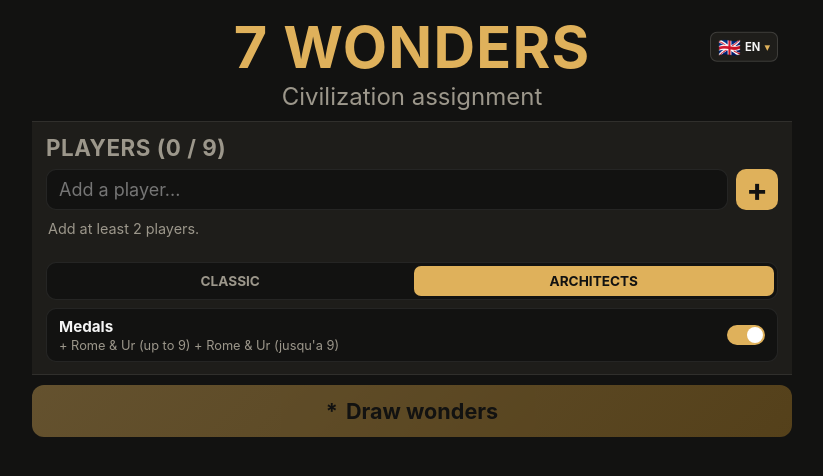
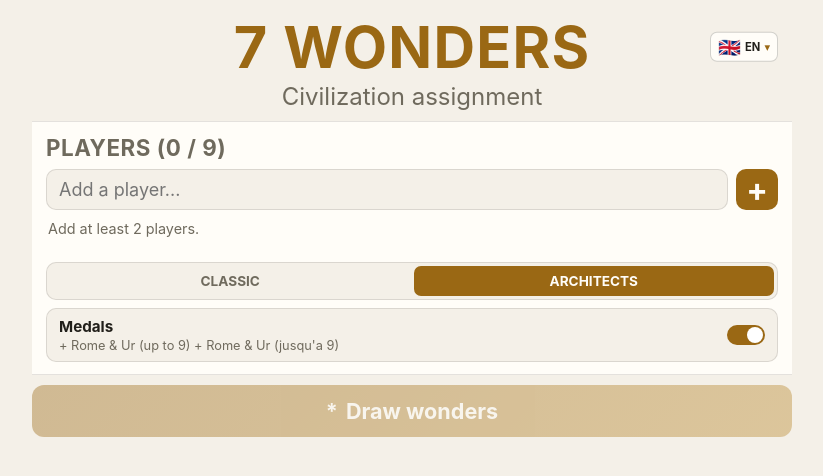
Before and after one commit to herve-proeschel/7wondersArchitects, a React (Vite) app: page / in a window 1280 px wide. Shown: the top 476 px of the page, without its empty margins (228-1051 px from the left). Built offline with nearby package versions, Linux system fonts and the light colour scheme.

Commit message:
support light and dark mode (#10)

```diff
--- a/src/App.tsx
+++ b/src/App.tsx
@@ -239,6 +239,22 @@
     writeStorage(LANGUAGE_STORAGE_KEY, language)
     document.documentElement.lang = language
   }, [language])
+
+  useEffect(() => {
+    const colorScheme = window.matchMedia('(prefers-color-scheme: dark)')
+    const themeColor = document.querySelector('meta[name="theme-color"]')
+    const updateThemeColor = () => {
+      themeColor?.setAttribute(
+        'content',
+        colorScheme.matches ? '#121211' : '#f4f0e8',
+      )
+    }
+
+    updateThemeColor()
+    colorScheme.addEventListener('change', updateThemeColor)
+
+    return () => colorScheme.removeEventListener('change', updateThemeColor)
+  }, [])
 
   useEffect(() => {
     writeStorage(MEDALS_STORAGE_KEY, String(medalsEnabled))
--- a/src/index.css
+++ b/src/index.css
@@ -1,9 +1,37 @@
 :root {
   font-family: -apple-system, BlinkMacSystemFont, 'Segoe UI', sans-serif;
-  color: #f5f5f5;
-  background: #121211;
+  color-scheme: dark light;
+  --color-page: #121211;
+  --color-surface: #1e1d1a;
+  --color-surface-raised: #282622;
+  --color-input: #121211;
+  --color-text: #f5f5f5;
+  --color-muted: #9c978b;
+  --color-accent: #dfb15b;
+  --color-accent-dark: #121211;
+  --color-border: rgba(255, 255, 255, 0.08);
+  --color-border-strong: rgba(255, 255, 255, 0.14);
+  --color-shadow: rgba(0, 0, 0, 0.35);
+  color: var(--color-text);
+  background: var(--color-page);
   font-synthesis: none;
   text-rendering: optimizeLegibility;
+}
+
+@media (prefers-color-scheme: light) {
+  :root {
+    --color-page: #f4f0e8;
+    --color-surface: #fffdf8;
+    --color-surface-raised: #e9e2d5;
+    --color-input: #f4f0e8;
+    --color-text: #211f1a;
+    --color-muted: #6f6a5d;
+    --color-accent: #9a6814;
+    --color-accent-dark: #fffdf8;
+    --color-border: rgba(33, 31, 26, 0.12);
+    --color-border-strong: rgba(33, 31, 26, 0.2);
+    --color-shadow: rgba(33, 31, 26, 0.18);
+  }
 }
 
 * {
@@ -33,12 +61,12 @@
 html,
 body {
   min-width: 320px;
-  background: #121211;
+  background: var(--color-page);
   overflow: hidden;
 }
 
 body {
-  color: #f5f5f5;
+  color: var(--color-text);
 }
 
 button {
@@ -47,7 +75,7 @@
 
 button:focus-visible,
 input:focus-visible {
-  outline: 2px solid #dfb15b;
+  outline: 2px solid var(--color-accent);
   outline-offset: 2px;
 }
 
@@ -68,7 +96,7 @@
   place-content: center;
   gap: 12px;
   padding: 24px;
-  color: #f5f5f5;
+  color: var(--color-text);
   text-align: center;
 }
 
@@ -77,14 +105,14 @@
 }
 
 .error-screen p {
-  color: #dfb15b;
+  color: var(--color-accent);
   overflow-wrap: anywhere;
 }
 
 .error-screen button {
   padding: 10px 14px;
-  color: #121211;
-  background: #dfb15b;
+  color: var(--color-accent-dark);
+  background: var(--color-accent);
   border: 0;
   border-radius: 10px;
   font-weight: 700;
@@ -125,9 +153,9 @@
   justify-content: center;
   gap: 4px;
   padding: 5px 7px;
-  color: #f5f5f5;
-  background: #1e1d1a;
-  border: 1px solid rgba(255, 255, 255, 0.14);
+  color: var(--color-text);
+  background: var(--color-surface);
+  border: 1px solid var(--color-border-strong);
   border-radius: 7px;
   font-size: 1.15rem;
   line-height: 1;
@@ -139,7 +167,7 @@
 }
 
 .language-chevron {
-  color: #dfb15b;
+  color: var(--color-accent);
   font-size: 0.7rem;
 }
 
@@ -152,17 +180,17 @@
   min-width: 82px;
   gap: 2px;
   padding: 4px;
-  background: #1e1d1a;
-  border: 1px solid rgba(255, 255, 255, 0.14);
+  background: var(--color-surface);
+  border: 1px solid var(--color-border-strong);
   border-radius: 8px;
-  box-shadow: 0 8px 18px rgba(0, 0, 0, 0.35);
+  box-shadow: 0 8px 18px var(--color-shadow);
 }
 
 .language-option {
   display: flex;
   align-items: center;
   gap: 8px;
-  color: #dfb15b;
+  color: var(--color-accent);
   padding: 7px 8px;
   background: transparent;
   border: 0;
@@ -172,8 +200,8 @@
 
 .language-option:hover,
 .language-option.selected {
-  color: #121211;
-  background: #dfb15b;
+  color: var(--color-accent-dark);
+  background: var(--color-accent);
 }
 
 .visually-hidden {
@@ -186,14 +214,14 @@
 }
 
 h1 {
-  color: #dfb15b;
+  color: var(--color-accent);
   font-size: clamp(2rem, 8vw, 3.6rem);
   letter-spacing: 1.2px;
   text-transform: uppercase;
 }
 
 .subtitle {
-  color: #9c978b;
+  color: var(--color-muted);
   font-size: clamp(0.75rem, 3.4vw, 1.5rem);
 }
 
@@ -204,16 +232,16 @@
   flex-direction: column;
   gap: 8px;
   padding: 12px 14px;
-  background: #1e1d1a;
-  border-top: 1px solid rgba(255, 255, 255, 0.08);
-  border-bottom: 1px solid rgba(255, 255, 255, 0.08);
+  background: var(--color-surface);
+  border-top: 1px solid var(--color-border);
+  border-bottom: 1px solid var(--color-border);
 }
 
 .card-title {
   display: flex;
   align-items: center;
   justify-content: space-between;
-  color: #9c978b;
+  color: var(--color-muted);
   font-size: clamp(1rem, 4vw, 1.4rem);
   font-weight: 700;
   letter-spacing: 0.5px;
@@ -229,15 +257,15 @@
   min-width: 0;
   flex: 1;
   padding: 9px 12px;
-  color: #f5f5f5;
-  background: #121211;
-  border: 1px solid rgba(255, 255, 255, 0.08);
+  color: var(--color-text);
+  background: var(--color-input);
+  border: 1px solid var(--color-border);
   border-radius: 10px;
   font-size: 18px;
 }
 
 .text-input:focus {
-  border-color: #dfb15b;
+  border-color: var(--color-accent);
   outline: none;
 }
 
@@ -246,8 +274,8 @@
   width: 42px;
   align-items: center;
   justify-content: center;
-  color: #121211;
-  background: #dfb15b;
+  color: var(--color-accent-dark);
+  background: var(--color-accent);
   border: 0;
   border-radius: 10px;
   font-size: 2rem;
@@ -265,7 +293,7 @@
 }
 
 .empty-state {
-  color: #9c978b;
+  color: var(--color-muted);
   font-size: 0.9rem;
 }
 
@@ -274,16 +302,16 @@
   align-items: center;
   gap: 6px;
   padding: 4px 10px;
-  color: #f5f5f5;
-  background: #282622;
-  border: 1px solid rgba(255, 255, 255, 0.08);
+  color: var(--color-text);
+  background: var(--color-surface-raised);
+  border: 1px solid var(--color-border);
   border-radius: 16px;
   font-size: 1rem;
 }
 
 .chip-delete,
 .clear-btn {
-  color: #9c978b;
+  color: var(--color-muted);
   background: none;
   border: 0;
 }
@@ -303,10 +331,10 @@
   align-items: center;
   justify-content: space-between;
   padding: 8px 12px;
-  color: #f5f5f5;
+  color: var(--color-text);
   text-align: left;
-  background: #121211;
-  border: 1px solid rgba(255, 255, 255, 0.08);
+  background: var(--color-input);
+  border: 1px solid var(--color-border);
   border-radius: 10px;
 }
 
@@ -325,14 +353,14 @@
   grid-template-columns: repeat(2, 1fr);
   gap: 3px;
   padding: 3px;
-  background: #121211;
-  border: 1px solid rgba(255, 255, 255, 0.08);
+  background: var(--color-input);
+  border: 1px solid var(--color-border);
   border-radius: 10px;
 }
 
 .mode-toggle-button {
   padding: 7px 10px;
-  color: #9c978b;
+  color: var(--color-muted);
   background: transparent;
   border: 0;
   border-radius: 7px;
@@ -342,12 +370,12 @@
 }
 
 .mode-toggle-button.active {
-  color: #121211;
-  background: #dfb15b;
+  color: var(--color-accent-dark);
+  background: var(--color-accent);
 }
 
 .extension-heading {
-  color: #9c978b;
+  color: var(--color-muted);
   font-size: 0.85rem;
   font-weight: 700;
   text-transform: uppercase;
@@ -359,11 +387,12 @@
 }
 
 .extension-row strong {
+  color: var(--color-text);
   font-size: 0.95rem;
 }
 
 .extension-row small {
-  color: #9c978b;
+  color: var(--color-muted);
   font-size: 0.8rem;
 }
 
@@ -372,7 +401,7 @@
   width: 38px;
   height: 20px;
   flex-shrink: 0;
-  background: #3a3834;
+  background: var(--color-surface-raised);
   border-radius: 30px;
   transition: background-color 0.2s;
 }
@@ -390,7 +419,7 @@
 }
 
 .switch.active {
-  background: #dfb15b;
+  background: var(--color-accent);
 }
 
 .switch.active::after {
@@ -405,8 +434,8 @@
   gap: 8px;
   padding-top: 13px;
   padding-bottom: 13px;
-  color: #121211;
-  background: linear-gradient(135deg, #dfb15b, #b88628);
+  color: var(--color-accent-dark);
+  background: linear-gradient(135deg, var(--color-accent), #b88628);
   border: 0;
   border-radius: 12px;
   box-shadow: 0 3px 10px rgba(223, 177, 91, 0.25);
@@ -440,9 +469,9 @@
   align-items: center;
   justify-content: space-between;
   padding: 10px 14px;
-  background: #1e1d1a;
-  border: 1px solid rgba(255, 255, 255, 0.08);
-  border-left: 4px solid #dfb15b;
+  background: var(--color-surface);
+  border: 1px solid var(--color-border);
+  border-left: 4px solid var(--color-accent);
   border-radius: 10px;
   animation: pop 0.2s ease-out forwards;
 }
@@ -456,13 +485,13 @@
 }
 
 .first-player-flag {
-  color: #dfb15b;
+  color: var(--color-accent);
   font-size: 1rem;
   line-height: 1;
 }
 
 .res-wonder {
-  color: #dfb15b;
+  color: var(--color-accent);
   font-size: 1.1rem;
   font-weight: 700;
 }
@@ -473,9 +502,9 @@
   align-items: center;
   justify-content: center;
   padding: 10px 12px;
-  color: #dfb15b;
-  background: #121211;
-  border: 1px dashed #dfb15b;
+  color: var(--color-accent);
+  background: var(--color-input);
+  border: 1px dashed var(--color-accent);
   border-radius: 10px;
   font-size: 1rem;
   font-weight: 600;
```
